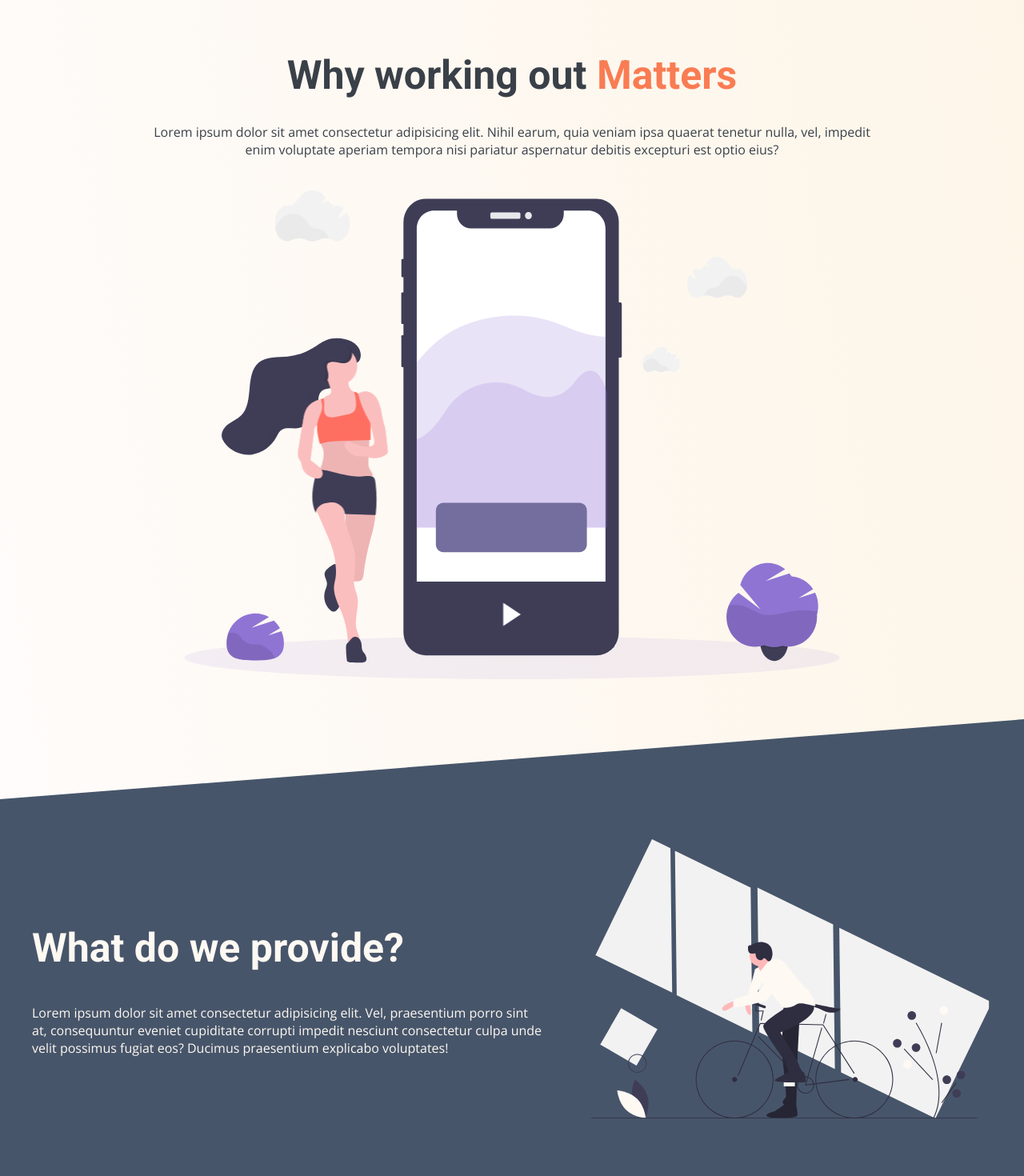
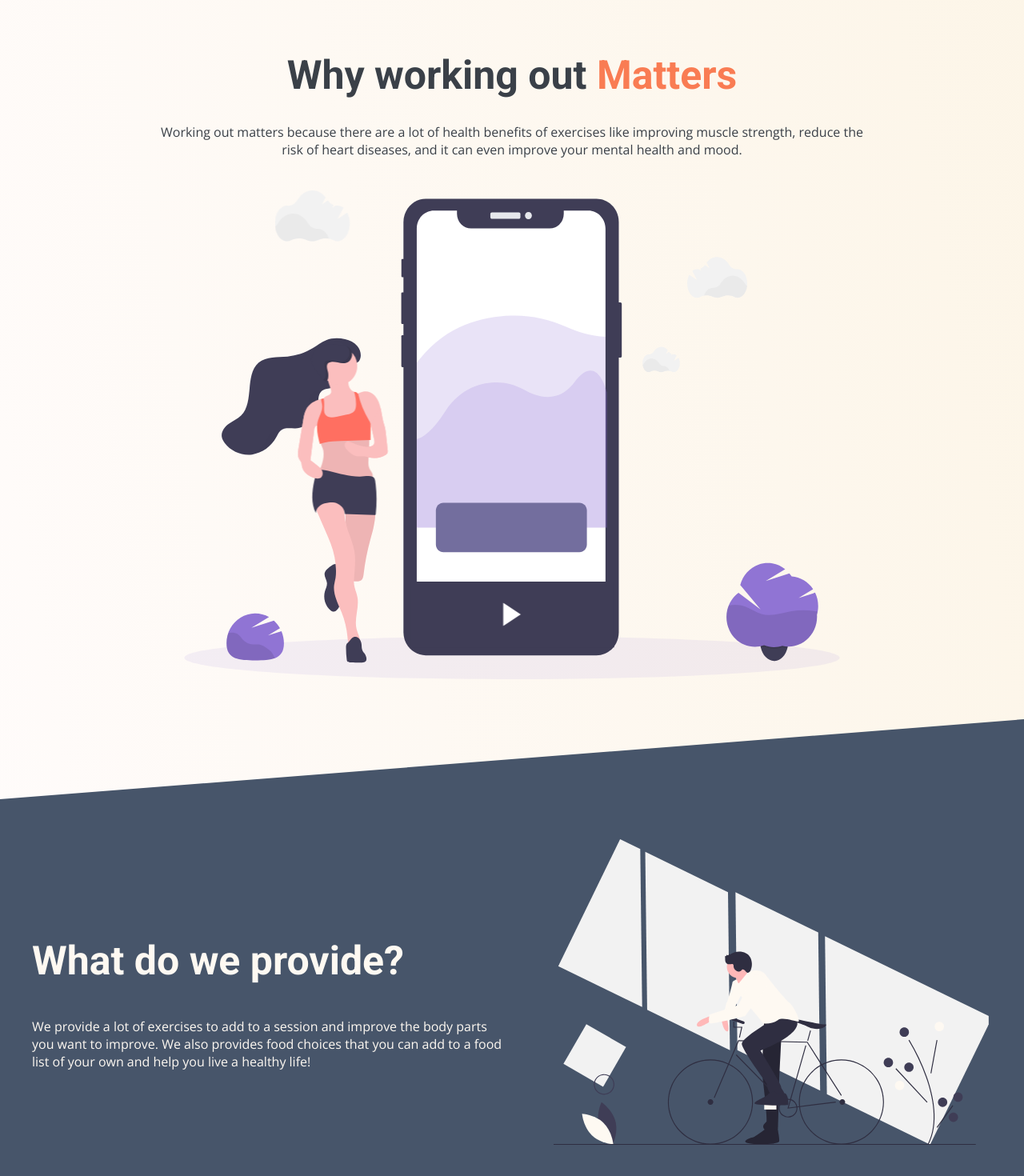
Before and after one commit to FitPlusPlus-Team/FitPlusPlus, a React (Create React App) app in the folder fitplusplus/: page / in a window 1280 px wide. Shown: the part 1801-3271 px from the top of the page at 80% size. Built offline with nearby package versions, Linux system fonts and the light colour scheme; no server answers.

Commit message:
replacing the lorem ipsum text with the correct text

```diff
--- a/fitplusplus/src/components/about/about.jsx
+++ b/fitplusplus/src/components/about/about.jsx
@@ -48,9 +48,10 @@ const About = () => {
         <div className="textContainer">
           <div className="greeting">Hi there!</div>
           <div className="quote">
-            Lorem ipsum dolor sit amet, consectetur adipiscing elit, sed do
-            eiusmod tempor incididunt ut labore et dolore magna aliqua. Praesent
-            elementum facilisis leo vel fringilla est ullamcorper.
+            Welcome to Fit++! We provide different exercises for different body
+            parts and you can even add the exercises to a session. You can start
+            a session anywhere, any time! We also have healthy food that helps
+            with exercises and helps you live a healthier life.
           </div>
           <a href="mailto:example@example.com">
             <button className="contactBtn">Contact Us</button>
--- a/fitplusplus/src/components/home/home.jsx
+++ b/fitplusplus/src/components/home/home.jsx
@@ -431,10 +431,9 @@ const Home = () => {
           Why working out <span className="accent-color">Matters</span>
         </h1>
         <p>
-          Lorem ipsum dolor sit amet consectetur adipisicing elit. Nihil earum,
-          quia veniam ipsa quaerat tenetur nulla, vel, impedit enim voluptate
-          aperiam tempora nisi pariatur aspernatur debitis excepturi est optio
-          eius?
+          Working out matters because there are a lot of health benefits of
+          exercises like improving muscle strength, reduce the risk of heart
+          diseases, and it can even improve your mental health and mood.
         </p>
         <svg
           width="819"
@@ -660,10 +659,10 @@ const Home = () => {
           <div className="left">
             <h1>What do we provide?</h1>
             <p>
-              Lorem ipsum dolor sit amet consectetur adipisicing elit. Vel,
-              praesentium porro sint at, consequuntur eveniet cupiditate
-              corrupti impedit nesciunt consectetur culpa unde velit possimus
-              fugiat eos? Ducimus praesentium explicabo voluptates!
+              We provide a lot of exercises to add to a session and improve the
+              body parts you want to improve. We also provides food choices that
+              you can add to a food list of your own and help you live a healthy
+              life!
             </p>
           </div>
           <div className="right">
--- a/fitplusplus/src/index.jsx
+++ b/fitplusplus/src/index.jsx
@@ -1,7 +1,6 @@
 import React from "react";
 import ReactDom from "react-dom";
 import firebase, { initializeApp } from "firebase/app";
-import "firebase/auth";
 import App from "./app";
 
 const firebaseConfig = {
```
